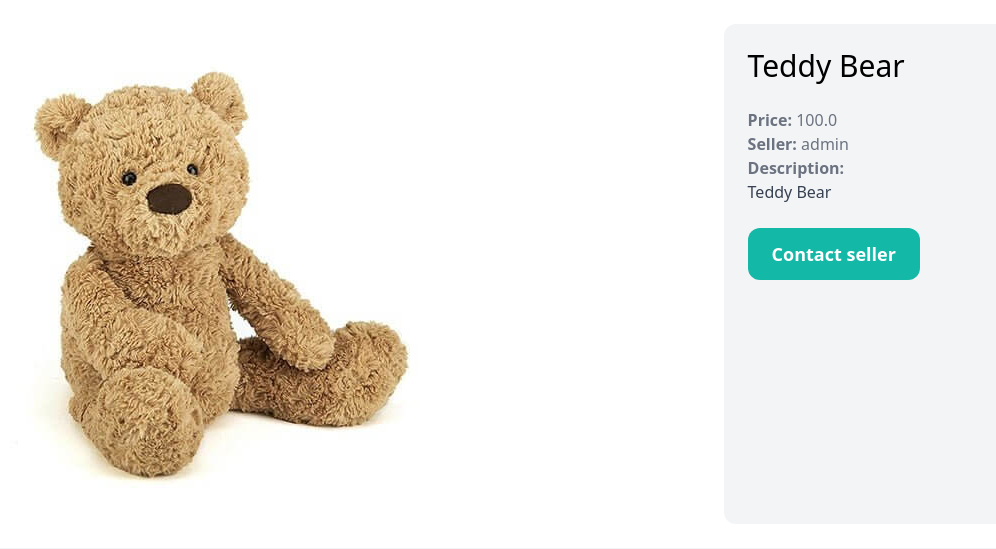
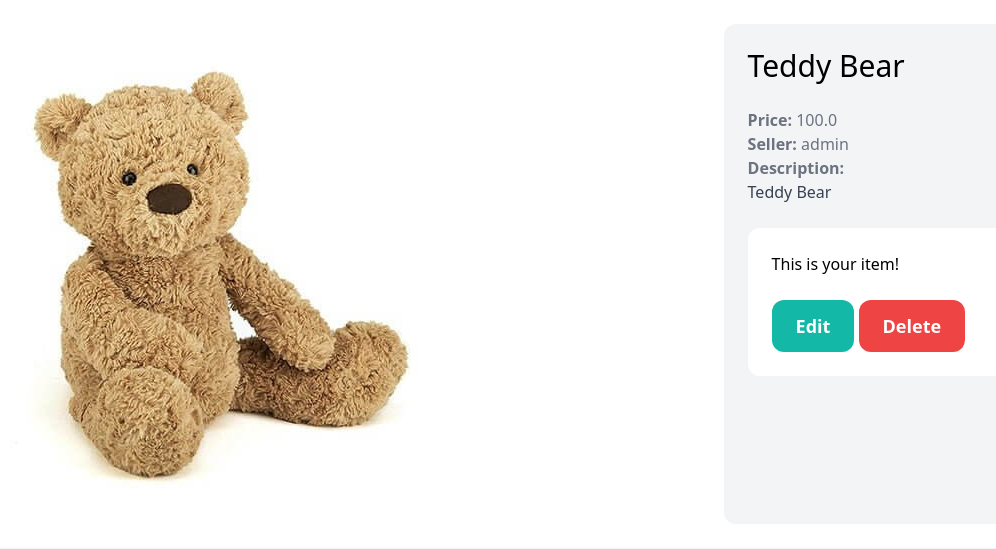
Before and after one commit to manouslinard/django-marketplace, a Django app: page /items/1/ in a window 1280 px wide. Shown: the part 77-626 px from the top of the page, without its empty margins (54-1050 px from the left). Run offline with Django 4.2, Linux system fonts and the light colour scheme; a user stored in the database is signed in; data comes from the database, SQL or seed files in the repository; both versions use the stored data as it was after the commit; some libraries are stand-ins or nearby versions.

Commit message:
impl item delete

```diff
--- a/puddle/dashboard/views.py
+++ b/puddle/dashboard/views.py
@@ -1,5 +1,5 @@
 from django.contrib.auth.decorators import login_required
-from django.shortcuts import render
+from django.shortcuts import render, get_object_or_404
 
 from item.models import Item
 
--- a/puddle/item/templates/item/detail.html
+++ b/puddle/item/templates/item/detail.html
@@ -15,7 +15,17 @@
                 {{ item.description }}
             </p>
         {% endif %}
-        <a href="#" class="inline-block mt-6 px-6 py-3 text-lg font-semibold bg-teal-500 text-white rounded-xl hover:bg-teal-700">Contact seller</a>
+        {% if request.user == item.created_by %}
+            <div class="mt-6 p-6 bg-white rounded-xl">
+                <p>This is your item!</p>
+
+                <a href="#" class="inline-block mt-6 px-6 py-3 text-lg font-semibold bg-teal-500 text-white rounded-xl">Edit</a>
+                <a href="{% url 'item:delete' item.id %}" class="inline-block mt-6 px-6 py-3 text-lg font-semibold bg-red-500 text-white rounded-xl">Delete</a>
+            </div>
+        {% else %}
+            <a href="{% url 'conversation:new' item.id %}" class="inline-block mt-6 px-6 py-3 text-lg font-semibold bg-teal-500 text-white rounded-xl hover:bg-teal-700">Contact seller</a>
+        {% endif %}
+
     </div>
 </div>
 <div class="mt-6 px-6 py-12 bg-gray-100 rounded-xl">
--- a/puddle/item/urls.py
+++ b/puddle/item/urls.py
@@ -6,4 +6,5 @@ app_name = 'item'
 urlpatterns = [
     path('new/', views.new, name='new'),
     path('<int:pk>/', views.detail, name='detail'),
+    path('<int:pk>/delete/', views.delete, name='delete'),
 ]
--- a/puddle/item/views.py
+++ b/puddle/item/views.py
@@ -28,3 +28,9 @@ def new(request):
         'form': form,
         'title': 'New item',
     })
+
+@login_required
+def delete(request, pk):
+    item = get_object_or_404(Item, pk=pk, created_by=request.user)
+    item.delete()
+    return redirect('dashboard:index')
```
Also changed, not shown: puddle/db.sqlite3.
